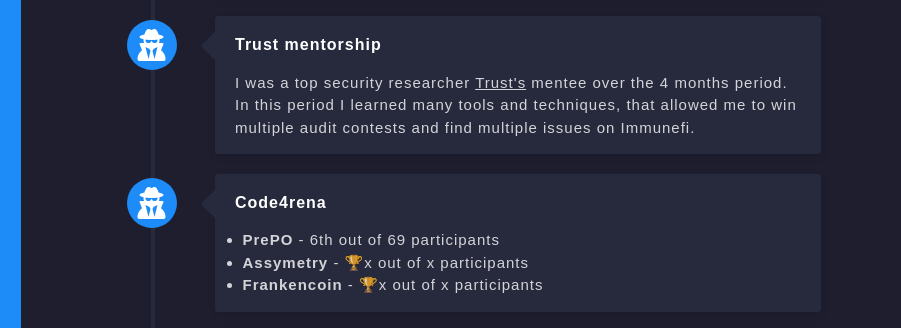
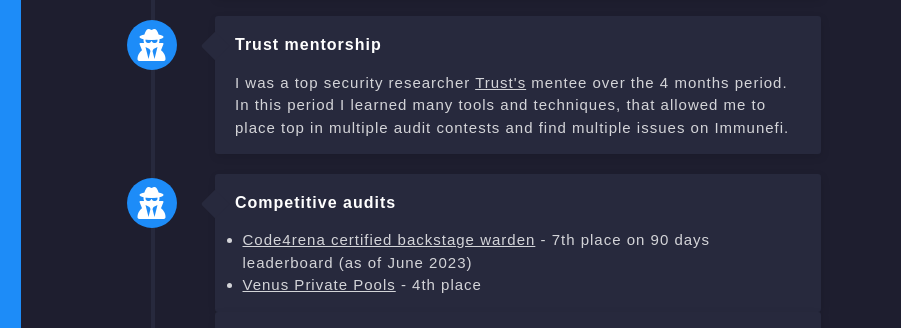
Before and after one commit to deliriusz/cv, a website: page src/security.html in a window 1280 px wide. Shown: the part 354-682 px from the top of the page, 379-1280 px from the left. Drawn offline with Linux system fonts and the light colour scheme; a web font is replaced by a local one.

Commit message:
minor corrections

```diff
--- a/src/security.html
+++ b/src/security.html
@@ -59,20 +59,7 @@
                             <h4 class="timeline-title"><span>Trust mentorship</span></h4>
                             <p>I was a top security researcher <a href="https://twitter.com/trust__90">Trust's</a> mentee over
                             the 4 months period. In this period I learned many tools and techniques, that allowed me
-                            to win multiple audit contests and find multiple issues on Immunefi.</p>
-                        </div>
-                    </div>
-                    <div class="timeline-container primary">
-                        <div class="timeline-icon">
-                            <i class="fa-solid fa-user-secret"></i>
-                        </div>
-                        <div class="timeline-body">
-                            <h4 class="timeline-title"><span>Code4rena</span></h4>
-                            <ul>
-                                <li><b>PrePO</b> - 6th out of 69 participants</li>
-                                <li><b>Assymetry</b> - &#127942;x out of x participants</li>
-                                <li><b>Frankencoin</b> - &#127942;x out of x participants</li>
-                            </ul>
+                            to place top in multiple audit contests and find multiple issues on Immunefi.</p>
                         </div>
                     </div>
                     <div class="timeline-container primary">
```
